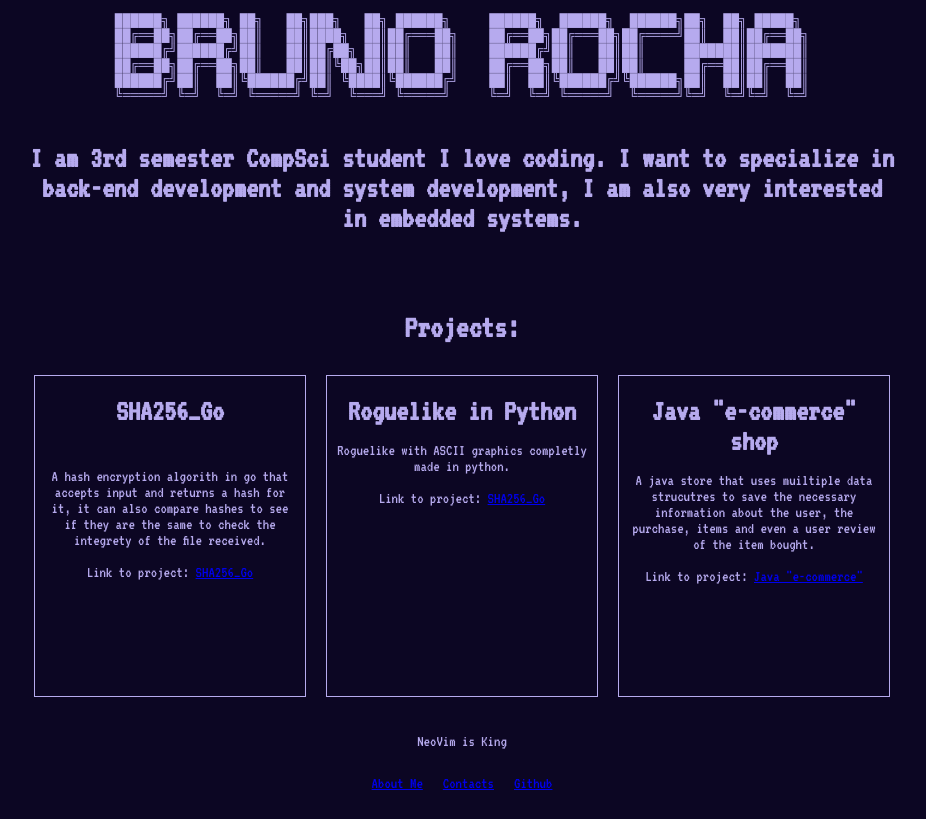
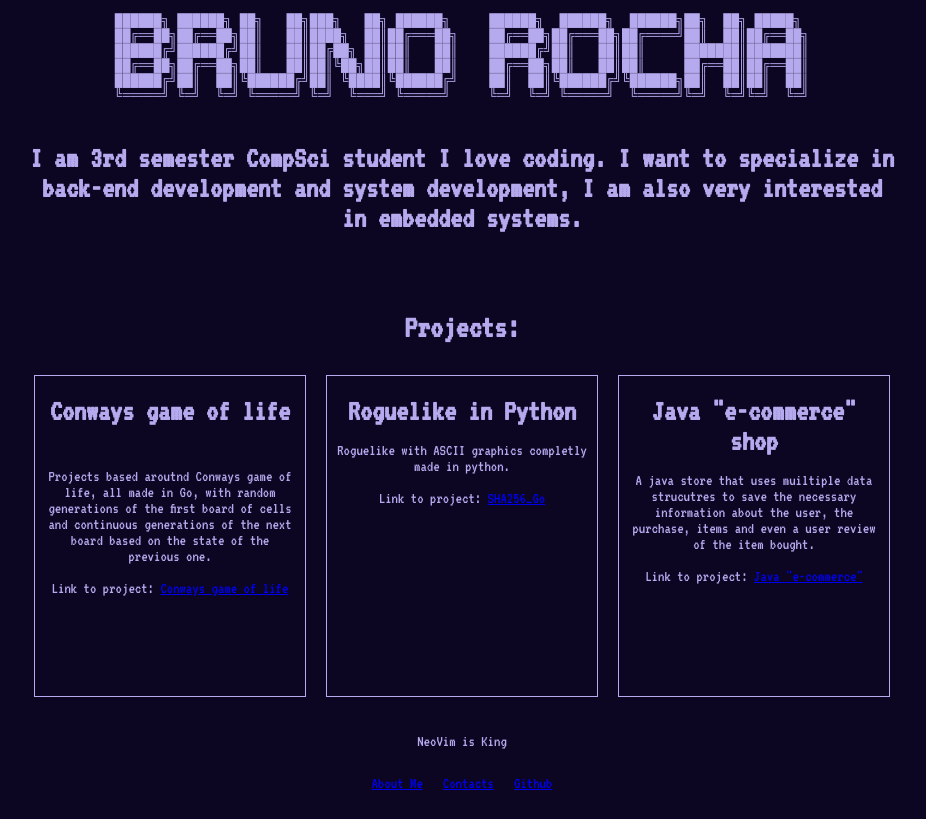
Before and after one commit to Bruno-BRG/projetoPortifolio, a plain HTML site: page index.html in a window 1280 px wide. Shown: the whole page, without its empty margins (178-1104 px from the left). Drawn offline with Linux system fonts and the light colour scheme.

Commit message:
ConwaysGameOFLife

```diff
--- a/index.html
+++ b/index.html
@@ -34,10 +34,10 @@
 	<h1 id="tituloProjetos">Projects:</h1>
 	<div class="Projetos">
 		<div class="project" id="projeto1">
-			<h3 class="projectTitle">SHA256_Go</h3>
+			<h3 class="projectTitle">Conways game of life</h3>
 			<br>
-			<p class= "textProject">A hash encryption algorith in go that accepts input and returns a hash for it, it can also compare hashes to see if they are the same to check the integrety of the file received.</p>
-			<p id="linkToProject"> Link to project: <a href="https://github.com/Frykits/SHA256_Go">SHA256_Go</a></p>
+			<p class= "textProject">Projects based aroutnd Conways game of life, all made in Go, with random generations of the first board of cells and continuous generations of the next board based on the state of the previous one.</p>
+			<p id="linkToProject"> Link to project: <a href="https://github.com/Frykits/GameOfLife">Conways game of life</a></p>
 		</div>
 		<div class="project" id="projeto2">
 			<h3 class="projectTitle">Roguelike in Python</h3>
```
